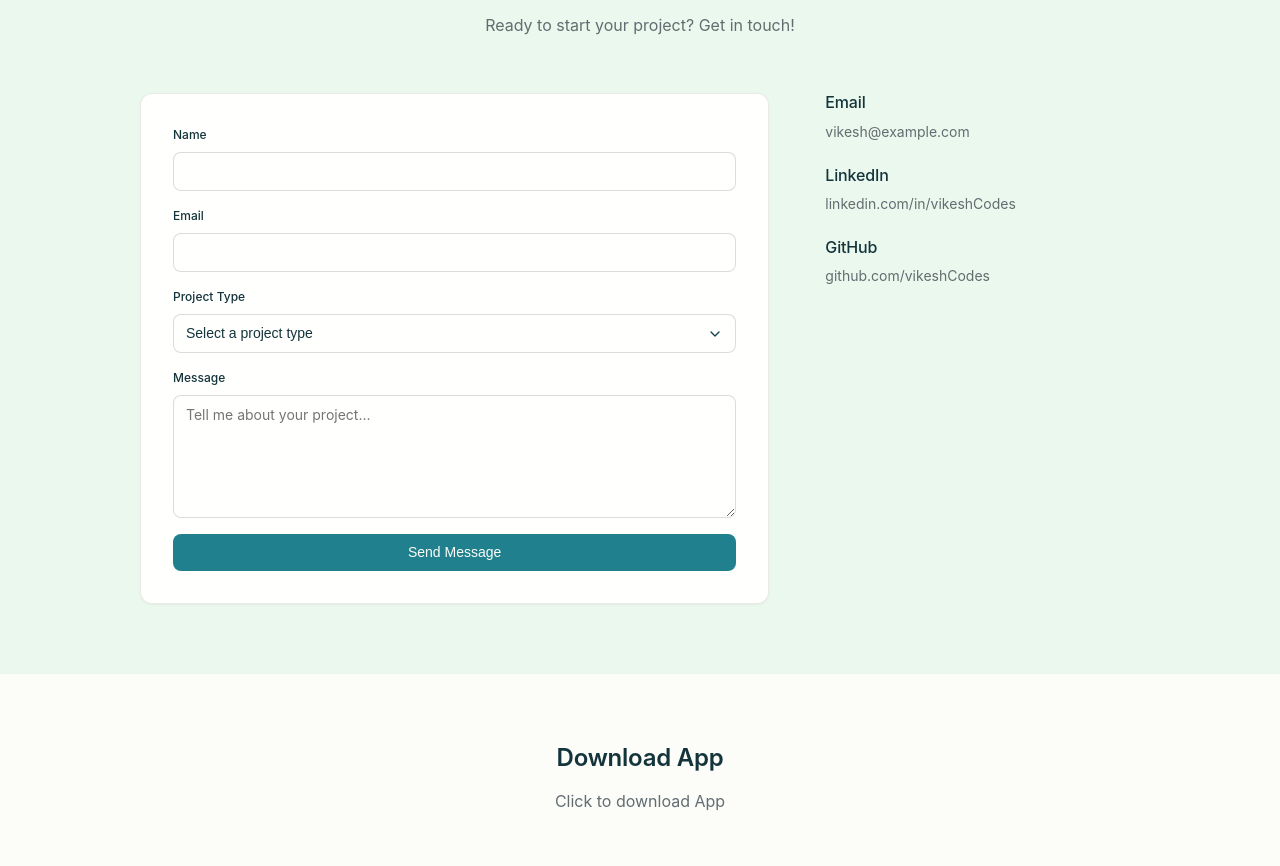
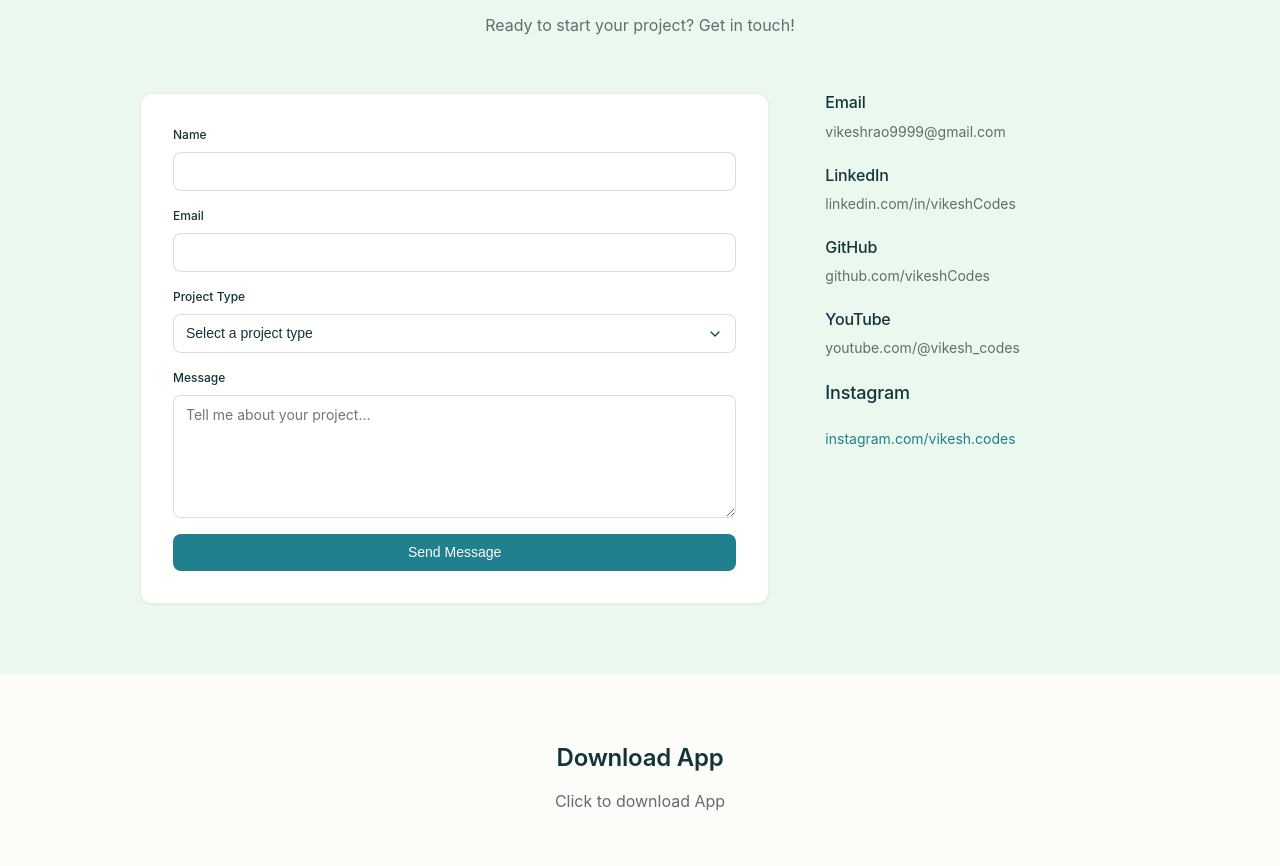
Before and after one commit to Vikesh404/portfolio, a website: page index.html in a window 1280 px wide. Shown: the part 2832-3698 px from the top of the page. Drawn offline with Linux system fonts and the light colour scheme; a web font is replaced by a local one.

Commit message:
Modify contact info and add social media links
Updated contact information and added social media links.

```diff
--- a/index.html
+++ b/index.html
@@ -306,10 +306,10 @@
               </button>
             </form>
           </div>
-          <div class="contact-info">
+         <div class="contact-info">
             <div class="contact-item">
               <h4>Email</h4>
-              <a href="mailto:vikesh@example.com">vikesh@example.com</a>
+              <a href="mailto:vikesh@example.com">vikeshrao9999@gmail.com</a>
             </div>
             <div class="contact-item">
               <h4>LinkedIn</h4>
@@ -323,6 +323,16 @@
                 >github.com/vikeshCodes</a
               >
             </div>
+            <div class="contact-item">
+              <h4>YouTube</h4>
+            <a href="https://youtube.com/@vikesh_codes?si=VgpAWg_mo1qDGeMY" target="_blank">youtube.com/@vikesh_codes</a>
+            </div>
+
+            <div class="contact-info">
+              <h4>Instagram</h4>
+              <a href="https://www.instagram.com/vikesh.codes?igsh=czJldnhtZGpsMTlx" target="_blank">instagram.com/vikesh.codes</a>
+            </div>
+
           </div>
         </div>
       </div>
```
